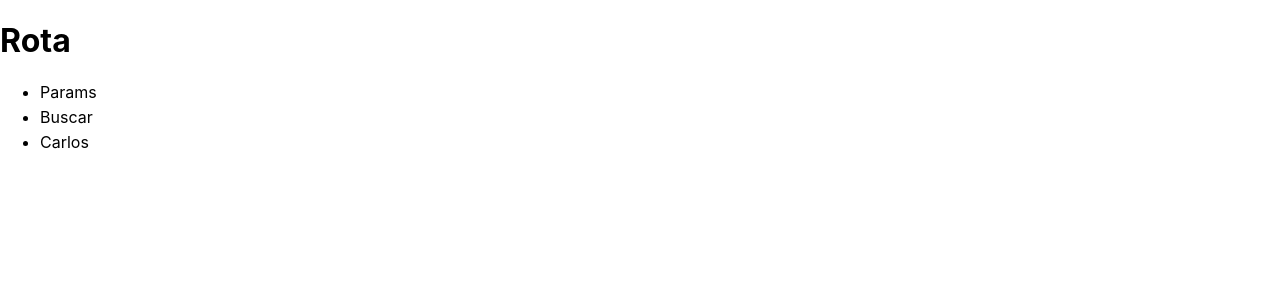
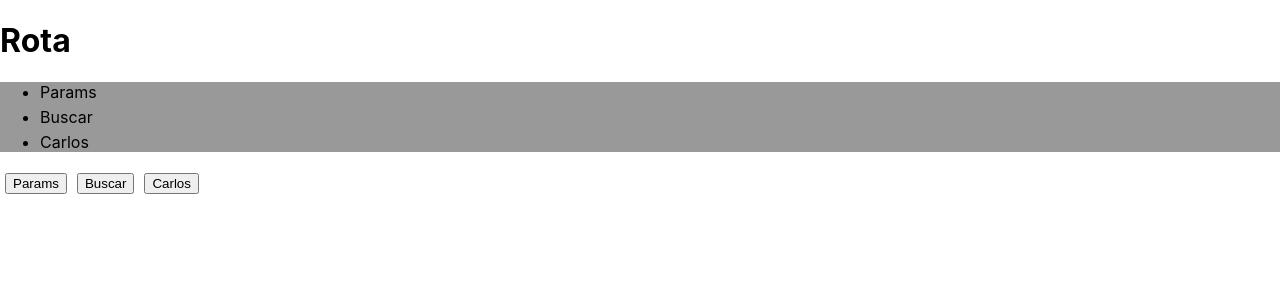
Before and after one commit to edsoncarlosdvp/cod3r-cursos-leonardo-leitao, a Next.js app in the folder next-basilar/: page /router in a window 1280 px wide. Shown: the top 300 px of the page. Built offline with nearby package versions, Linux system fonts and the light colour scheme.

Commit message:
NextJS aula 05 => Link. Navegando entre páginas#02.

```diff
--- a/next-basilar/src/pages/router/index.tsx
+++ b/next-basilar/src/pages/router/index.tsx
@@ -1,6 +1,22 @@
 import Link from 'next/link'
+import router, { useRouter } from 'next/router'
 
-export default function router(): JSX.Element {
+export default function rotas(): JSX.Element {
+
+    function simpleNavigation(url: string) {
+        router.push(url)
+    }
+
+    function navigationWithParams() {
+        router.push({
+            pathname: '/router/params',
+            query: {
+                id: 123,
+                name: 'Ana'
+            }
+        })
+    }
+
     return (
         <div>
             <h1>Rota</h1>
@@ -21,6 +37,11 @@ export default function router(): JSX.Element {
                     </a>
                 </Link>
             </ul>
+            <div style={{ display: 'flex' }}>
+                <button onClick={navigationWithParams}>Params</button>
+                <button onClick={() => router.push('/router/123/search')}>Buscar</button>
+                <button onClick={() => simpleNavigation('/router/456/Carlos')}>Carlos</button>
+            </div>
         </div>
     )
 }
--- a/next-basilar/src/styles/globals.css
+++ b/next-basilar/src/styles/globals.css
@@ -15,6 +15,14 @@ a {
   box-sizing: border-box;
 }
 
+ul {
+  background-color: #999999;
+}
+
 li {
   margin: 5px 0;
 }
+
+button {
+  margin: 5px;
+}
```
